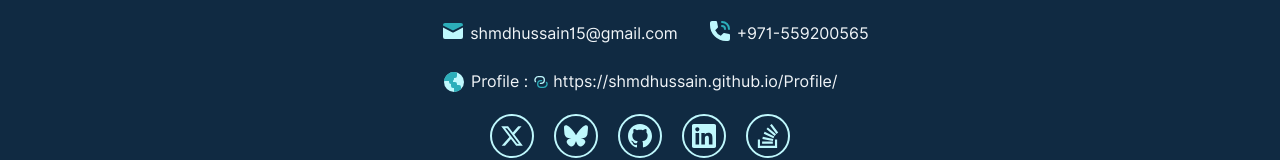
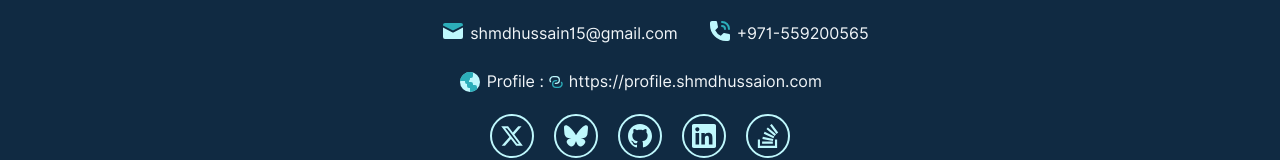
Before and after one commit to shmdhussain/Profile, a website: page index.html in a window 1280 px wide. Shown: the part 280-440 px from the top of the page. Drawn offline with Linux system fonts and the light colour scheme.

Commit message:
updated profile url

```diff
--- a/index.html
+++ b/index.html
@@ -126,7 +126,7 @@
                             <svg class="pf_web_page_link_text_icon sh_icon">
                                 <use xlink:href="images/svg/profile_sprite.svg#link"></use></svg
                             >&nbsp;
-                            <div class="pf_web_page_link_text">https://shmdhussain.github.io/Profile/</div>
+                            <div class="pf_web_page_link_text">https://profile.shmdhussaion.com</div>
                         </a>
                     </div>
                     <!--END:  Profile Web Page-->
```
